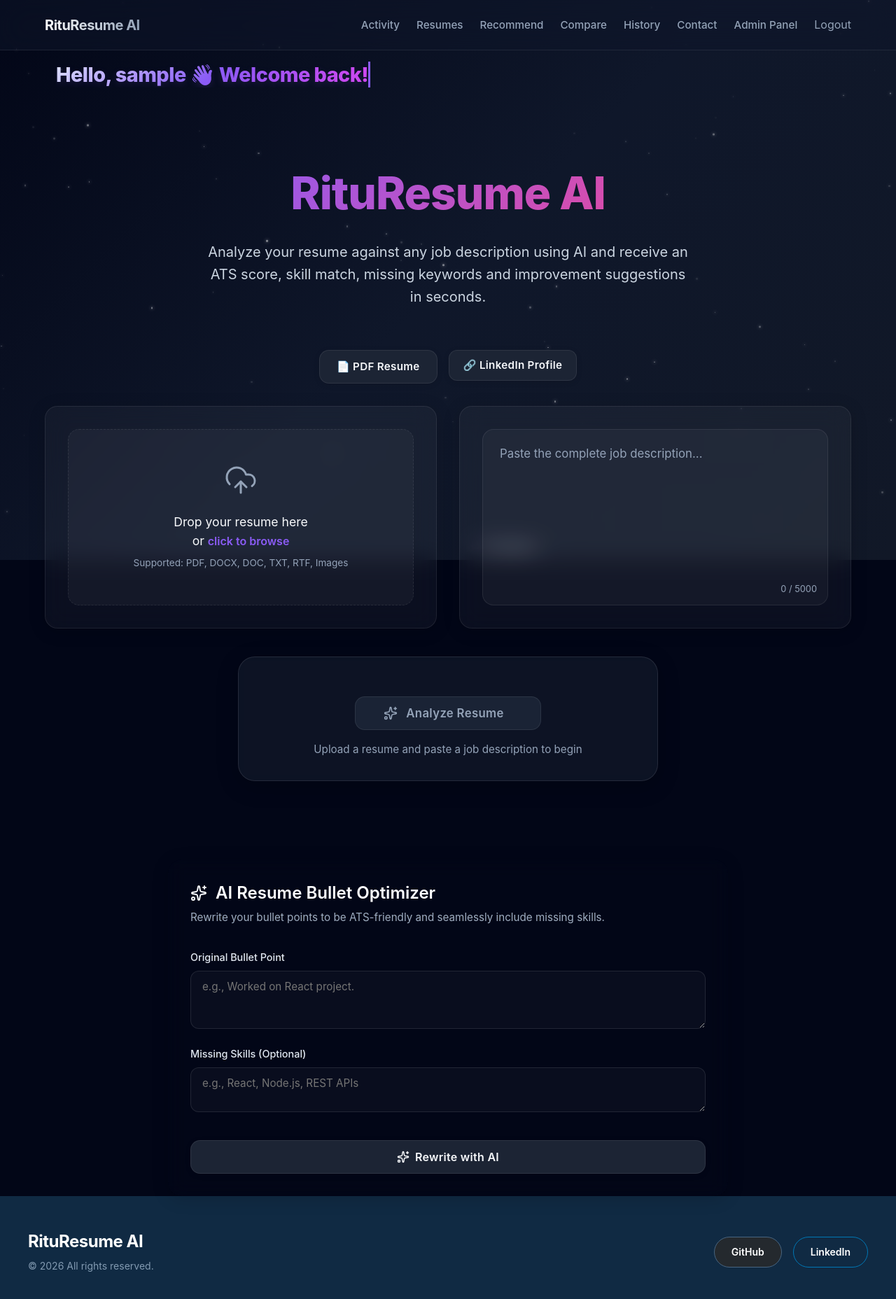
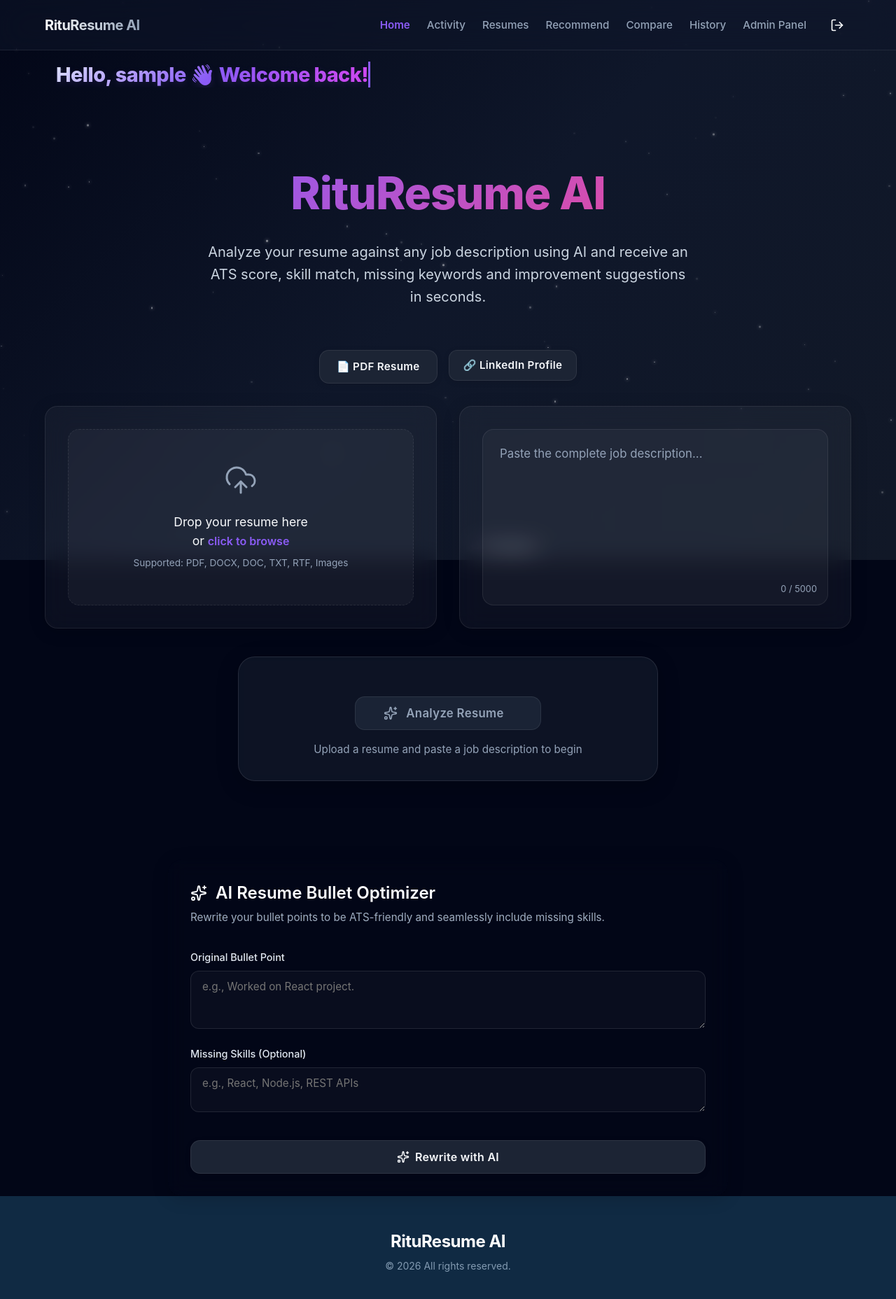
Before and after one commit to samalritupurna/ai-resume-analyzer, a React (Vite) app in the folder frontend/: page /#/ in a window 1280 px wide. Shown: the top 1856 px of the page at 70% size. Built offline with nearby package versions, Linux system fonts and the light colour scheme; sample sign-in values are in the browser's storage.

Commit message:
Final UI polish: identical resumes, job links, cover letter, navbar, footer

```diff
--- a/frontend/src/components/CareerSuggestions/CareerSuggestions.jsx
+++ b/frontend/src/components/CareerSuggestions/CareerSuggestions.jsx
@@ -38,7 +38,23 @@
     );
   };
 
-  const renderTagSection = (title, items, icon) => {
+  const getLearningLink = (skill) => {
+    const s = skill.toLowerCase();
+    if (s.includes('java') && !s.includes('javascript')) return 'https://www.geeksforgeeks.org/java/';
+    if (s.includes('python')) return 'https://docs.python.org/3/';
+    if (s.includes('react')) return 'https://react.dev/';
+    if (s.includes('sql') || s.includes('database')) return 'https://www.w3schools.com/sql/';
+    if (s.includes('javascript') || s.includes('js')) return 'https://developer.mozilla.org/en-US/docs/Web/JavaScript';
+    if (s.includes('node')) return 'https://nodejs.org/en/docs/';
+    if (s.includes('html') || s.includes('css')) return 'https://developer.mozilla.org/en-US/';
+    if (s.includes('c++') || s.includes('cpp')) return 'https://cplusplus.com/doc/tutorial/';
+    if (s.includes('c#') || s.includes('csharp')) return 'https://learn.microsoft.com/en-us/dotnet/csharp/';
+    if (s.includes('aws') || s.includes('cloud')) return 'https://aws.amazon.com/training/';
+    if (s.includes('azure')) return 'https://learn.microsoft.com/en-us/azure/';
+    return `https://www.freecodecamp.org/news/search/?query=${encodeURIComponent(skill)}`; // Trusted general fallback
+  };
+
+  const renderTagSection = (title, items, icon, showLearnLink = false) => {
     if (!items || items.length === 0) return null;
 
     return (
@@ -48,7 +64,19 @@
         </h3>
         <div className="career-tags">
           {items.map((item, index) => (
-            <span key={index} className="career-tag">{item}</span>
+            <span key={index} className="career-tag" style={{ display: 'inline-flex', alignItems: 'center', gap: '8px' }}>
+              {item}
+              {showLearnLink && (
+                <a
+                  href={getLearningLink(item)}
+                  target="_blank"
+                  rel="noopener noreferrer"
+                  style={{ color: '#3b82f6', textDecoration: 'none', fontSize: '0.75rem', fontWeight: 'bold', background: 'rgba(59,130,246,0.1)', padding: '2px 6px', borderRadius: '4px' }}
+                >
+                  Learn Free
+                </a>
+              )}
+            </span>
           ))}
         </div>
       </div>
@@ -66,8 +94,8 @@
       <h2 className="section-heading">🚀 Career Growth Suggestions</h2>
 
       <div className="career-grid">
-        {renderTagSection("Skills to Improve", skillsToImprove, "💪")}
-        {renderTagSection("Technologies to Learn", technologiesToLearn, "💻")}
+        {renderTagSection("Skills to Improve", skillsToImprove, "💪", true)}
+        {renderTagSection("Technologies to Learn", technologiesToLearn, "💻", false)}
         {renderListSection("Recommended Certifications", certifications, "📜")}
         {renderListSection("Project Ideas", projectIdeas, "🛠️")}
         {renderListSection("Interview Prep Topics", interviewTopics, "🗣️")}
--- a/frontend/src/components/Footer/Footer.jsx
+++ b/frontend/src/components/Footer/Footer.jsx
@@ -6,30 +6,12 @@
 
   return (
     <footer className="footer">
-      <div className="footer-container">
-        <div className="footer-left">
+      <div className="footer-container" style={{ justifyContent: 'center', textAlign: 'center' }}>
+        <div className="footer-left" style={{ alignItems: 'center' }}>
           <h3 className="footer-logo">RituResume AI</h3>
           <p className="footer-copyright">
             &copy; {currentYear} All rights reserved.
           </p>
-        </div>
-        <div className="footer-right">
-          <a
-            href="https://github.com"
-            target="_blank"
-            rel="noopener noreferrer"
-            className="social-btn github-btn"
-          >
-            GitHub
-          </a>
-          <a
-            href="https://linkedin.com"
-            target="_blank"
-            rel="noopener noreferrer"
-            className="social-btn linkedin-btn"
-          >
-            LinkedIn
-          </a>
         </div>
       </div>
     </footer>
--- a/frontend/src/components/JobRecommendations/JobRecommendations.jsx
+++ b/frontend/src/components/JobRecommendations/JobRecommendations.jsx
@@ -77,7 +77,7 @@
 
               <div className="job-search-actions">
                 <a
-                  href={`https://www.linkedin.com/jobs/search/?keywords=${encodeURIComponent(role.role)}`}
+                  href={role.role ? `https://www.linkedin.com/jobs/search/?keywords=${encodeURIComponent(role.role)}` : 'https://www.linkedin.com/jobs/'}
                   target="_blank"
                   rel="noopener noreferrer"
                   className="saas-btn saas-btn-secondary"
@@ -85,7 +85,7 @@
                   Search on LinkedIn
                 </a>
                 <a
-                  href={`https://www.naukri.com/${role.role.toLowerCase().replace(/[^a-z0-9]+/g, '-')}-jobs`}
+                  href={role.role ? `https://www.naukri.com/${role.role.toLowerCase().replace(/[^a-z0-9]+/g, '-')}-jobs` : 'https://www.naukri.com/'}
                   target="_blank"
                   rel="noopener noreferrer"
                   className="saas-btn saas-btn-secondary"
--- a/frontend/src/components/Navbar/Navbar.css
+++ b/frontend/src/components/Navbar/Navbar.css
@@ -45,11 +45,36 @@
   text-decoration: none;
   font-size: 0.95rem;
   font-weight: 500;
-  transition: color 0.2s ease;
+  transition: color 0.3s ease;
 }
 
 .nav-links:hover {
+  color: var(--primary);
+}
+
+.active-link {
+  color: var(--primary) !important;
+  font-weight: 600;
+}
+
+.logout-icon-btn {
+  background: none;
+  border: none;
+  cursor: pointer;
   color: var(--text-main);
+  display: flex;
+  align-items: center;
+  justify-content: center;
+  width: 40px;
+  height: 40px;
+  border-radius: 8px;
+  transition: all 0.3s ease;
+  padding: 0;
+}
+
+.logout-icon-btn:hover {
+  color: #ef4444; /* Subtle red for logout */
+  background: rgba(239, 68, 68, 0.1);
 }
 
 .menu-icon {
--- a/frontend/src/components/Navbar/Navbar.jsx
+++ b/frontend/src/components/Navbar/Navbar.jsx
@@ -1,12 +1,14 @@
 import React, { useState } from 'react';
-import { Link, useNavigate } from 'react-router-dom';
+import { Link, useNavigate, useLocation } from 'react-router-dom';
 import { useAuth } from '../../context/AuthContext';
+import { LogOut } from 'lucide-react';
 import './Navbar.css';
 
 const Navbar = () => {
   const [isOpen, setIsOpen] = useState(false);
   const { user, logout } = useAuth();
   const navigate = useNavigate();
+  const location = useLocation();
 
   const toggleMenu = () => {
     setIsOpen(!isOpen);
@@ -35,45 +37,49 @@
           {user ? (
             <>
               <li className="nav-item">
-                <Link to="/activity" className="nav-links" onClick={() => setIsOpen(false)}>
+                <Link to="/" className={`nav-links ${location.pathname === '/' ? 'active-link' : ''}`} onClick={() => setIsOpen(false)}>
+                  Home
+                </Link>
+              </li>
+              <li className="nav-item">
+                <Link to="/activity" className={`nav-links ${location.pathname === '/activity' ? 'active-link' : ''}`} onClick={() => setIsOpen(false)}>
                   Activity
                 </Link>
               </li>
               <li className="nav-item">
-                <Link to="/resumes" className="nav-links" onClick={() => setIsOpen(false)}>
+                <Link to="/resumes" className={`nav-links ${location.pathname === '/resumes' ? 'active-link' : ''}`} onClick={() => setIsOpen(false)}>
                   Resumes
                 </Link>
               </li>
               <li className="nav-item">
-                <Link to="/recommend" className="nav-links" onClick={() => setIsOpen(false)}>
+                <Link to="/recommend" className={`nav-links ${location.pathname === '/recommend' ? 'active-link' : ''}`} onClick={() => setIsOpen(false)}>
                   Recommend
                 </Link>
               </li>
               <li className="nav-item">
-                <Link to="/compare" className="nav-links" onClick={() => setIsOpen(false)}>
+                <Link to="/compare" className={`nav-links ${location.pathname === '/compare' ? 'active-link' : ''}`} onClick={() => setIsOpen(false)}>
                   Compare
                 </Link>
               </li>
               <li className="nav-item">
-                <Link to="/resume-history" className="nav-links" onClick={() => setIsOpen(false)}>
+                <Link to="/resume-history" className={`nav-links ${location.pathname === '/resume-history' ? 'active-link' : ''}`} onClick={() => setIsOpen(false)}>
                   History
-                </Link>
-              </li>
-              <li className="nav-item">
-                <Link to="/contact" className="nav-links" onClick={() => setIsOpen(false)}>
-                  Contact
                 </Link>
               </li>
               {(user.role === 'admin' || (user.name && user.name.toLowerCase().includes('ritu'))) && (
                 <li className="nav-item">
-                  <Link to="/admin" className="nav-links" onClick={() => setIsOpen(false)}>
+                  <Link to="/admin" className={`nav-links ${location.pathname === '/admin' ? 'active-link' : ''}`} onClick={() => setIsOpen(false)}>
                     Admin Panel
                   </Link>
                 </li>
               )}
               <li className="nav-item">
-                <button onClick={handleLogout} className="nav-links" style={{ background: 'none', border: 'none', cursor: 'pointer', font: 'inherit' }}>
-                  Logout
+                <button
+                  onClick={handleLogout}
+                  className="nav-links logout-icon-btn"
+                  title="Logout"
+                >
+                  <LogOut size={20} />
                 </button>
               </li>
             </>
--- a/frontend/src/pages/ResumeRecommendation.jsx
+++ b/frontend/src/pages/ResumeRecommendation.jsx
@@ -50,6 +50,15 @@
 
       {results && (
         <div style={{ display: 'flex', flexDirection: 'column', gap: '24px' }}>
+          {results.isIdentical ? (
+            <div className="glass-card" style={{ border: '1px solid #ef4444' }}>
+              <h3 style={{ color: '#ef4444', margin: '0 0 16px 0' }}>Identical Resumes Detected</h3>
+              <p style={{ color: 'var(--text-body)', margin: 0, lineHeight: '1.6', whiteSpace: 'pre-wrap' }}>
+                {results.message}
+              </p>
+            </div>
+          ) : (
+            <>
               {/* Explanation Card */}
               <div className="glass-card" style={{ border: '1px solid #F59E0B' }}>
                 <h3 style={{ color: '#F59E0B', margin: '0 0 16px 0' }}>AI Recommendation</h3>
@@ -98,6 +107,8 @@
                   </tbody>
                 </table>
               </div>
+            </>
+          )}
         </div>
       )}
     </div>
```
Also changed, not shown: frontend/src/components/CoverLetter/CoverLetter.jsx (+53 -10 lines). Lines whose indentation alone changed are shown as unchanged.
